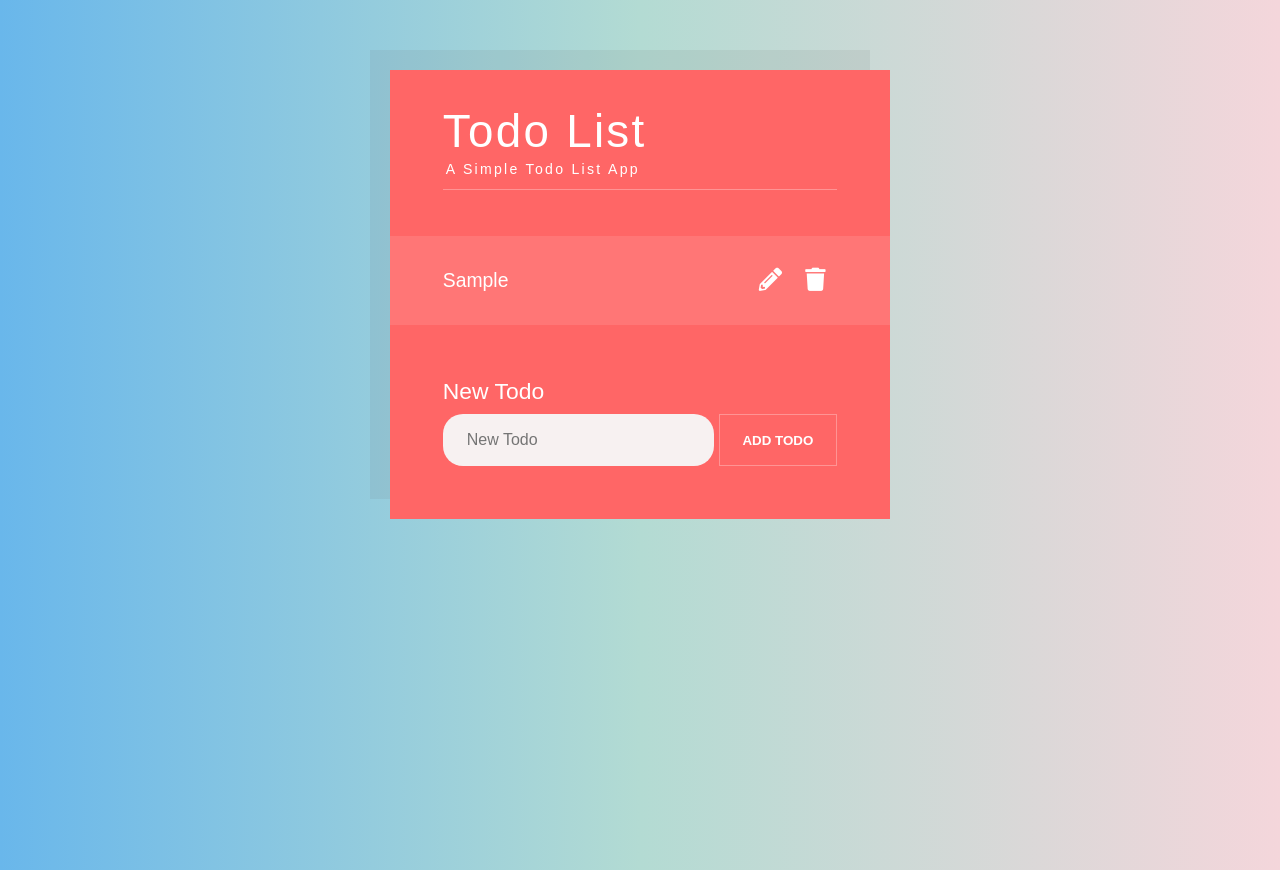
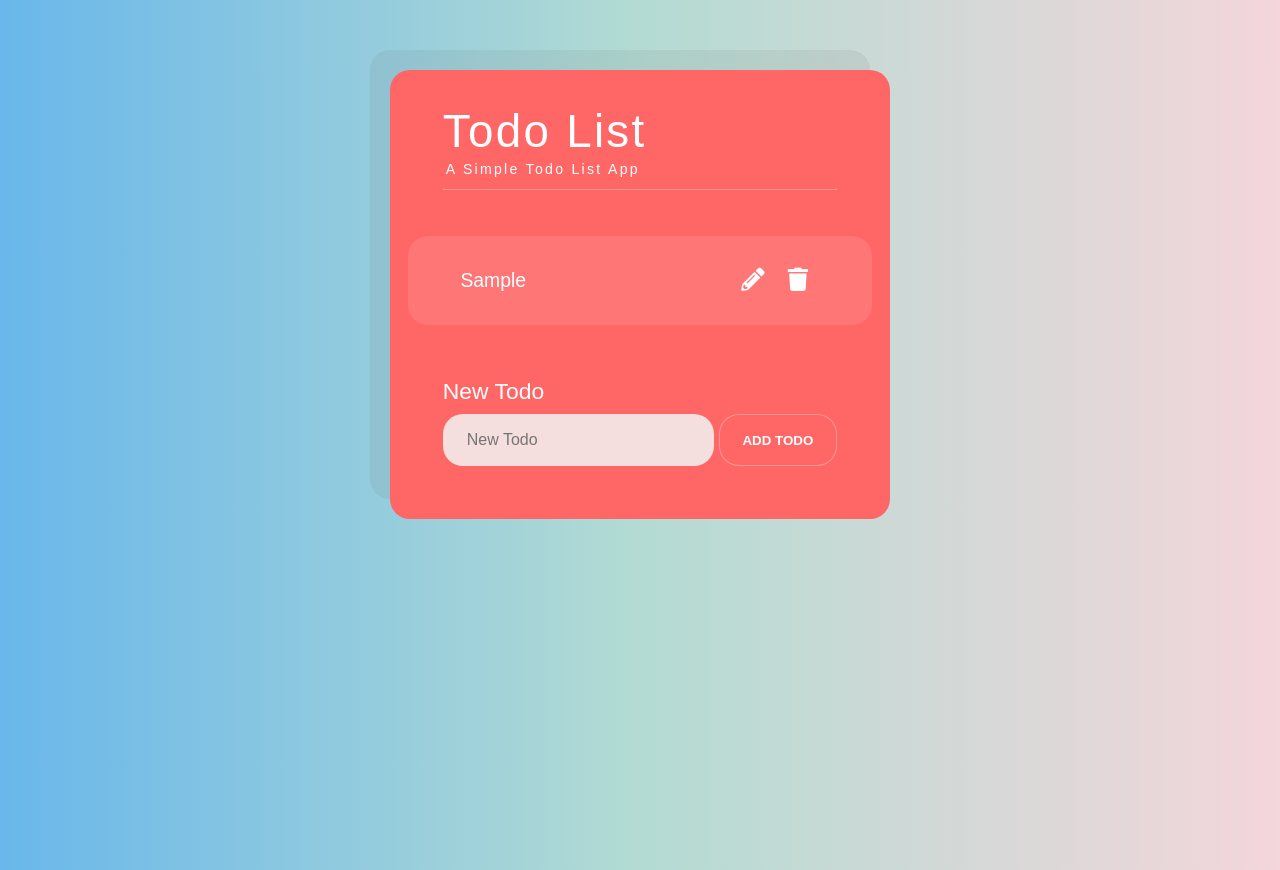
Before and after one commit to DarkoPG27/Todo-App, a React (Create React App) app in the folder todo-app/: page / in a window 1280 px wide. Both pictures are taken after typing "Sample" into the empty fields and a click on the button "ADD TODO". Built offline with nearby package versions, Linux system fonts and the light colour scheme.

Commit message:
Added some styles. Completed

```diff
--- a/todo-app/src/NewTodoForm.css
+++ b/todo-app/src/NewTodoForm.css
@@ -14,7 +14,7 @@
     flex-grow: 1;
     border: none;
     border-radius: 20px;
-    background: #f7f1f1;
+    background: rgb(245, 222, 222);
     padding: 0 1.5em;
     font-size: initial;
 }
@@ -22,6 +22,7 @@
 .NewTodoForm button{
     padding: 0 1.3rem;
     border:1px solid rgba(255,255,255,0.3);
+border-radius: 20px;
     background: #ff6666;
     color:white;
     text-transform: uppercase;
--- a/todo-app/src/Todo.css
+++ b/todo-app/src/Todo.css
@@ -1,11 +1,12 @@
 .Todo{
     display: flex;
-    margin: 0 -3rem 4px;
+    margin: 0 -2rem 10px;
     padding: 1.1rem 3rem;
     justify-content: space-between;
     align-items: center;
     cursor: pointer;
     background: rgba(255,255,255,0.1);
+    border-radius: 20px;
 }
 
 .Todo-task {
@@ -69,7 +70,8 @@
 .Todo-edit-form input{
     flex-grow: 1;
     border: none;
-    background: #f7f1f1;
+    border-radius: 20px;
+    background: rgb(245, 222, 222);
     padding: 0 1.5em;
     font-size: initial;
 }
@@ -81,6 +83,7 @@
     text-transform: uppercase;
     font-weight: bold;
     border: 1px solid rgba(255,255,255,0.3);
+    border-radius: 20px;
     margin-left: 5px;
     cursor: pointer;
     transition: background 0.2s ease-out;
--- a/todo-app/src/TodoList.css
+++ b/todo-app/src/TodoList.css
@@ -4,6 +4,7 @@
     max-width: 500px;
     background: #ff6666;
     color: #fff;
+    border-radius: 20px;
     box-shadow: -20px -20px 0px 0px rgba(100, 100, 100, 0.1);
 }
 
```
